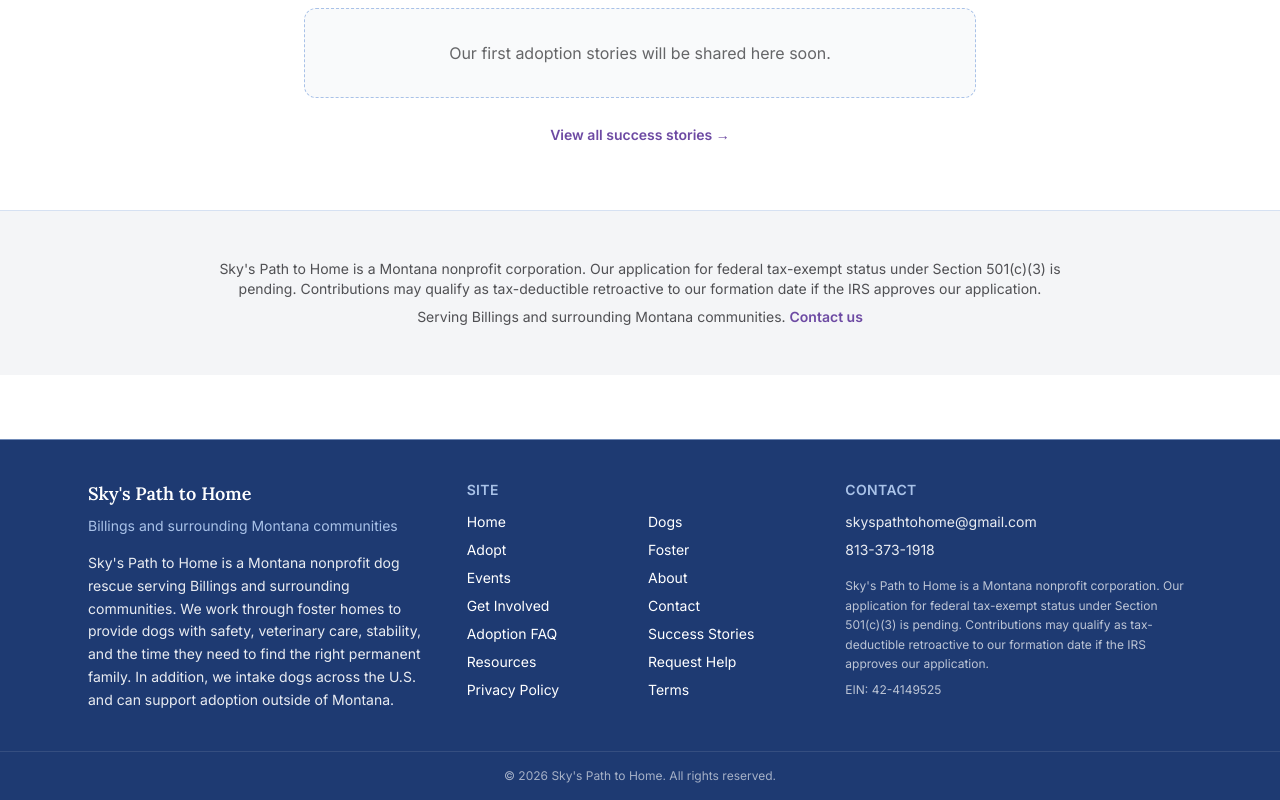
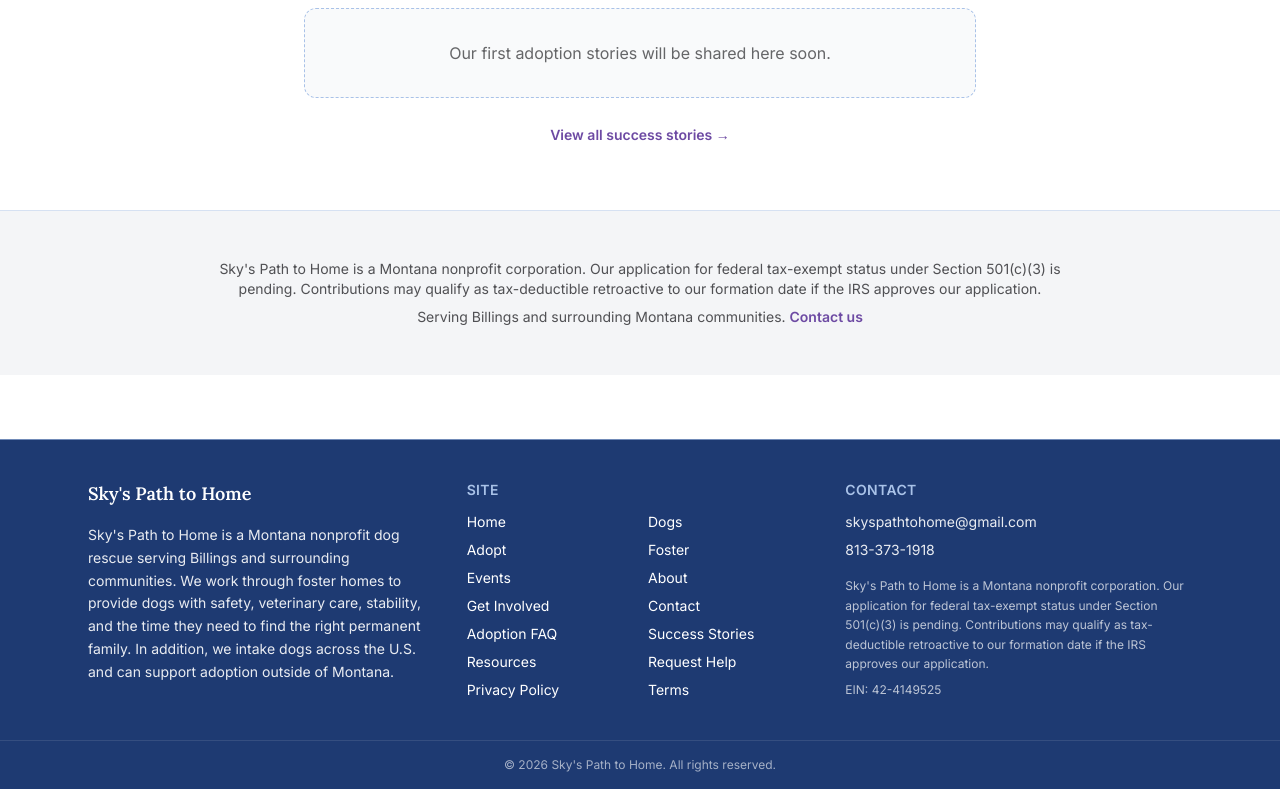
Before and after one commit to gregorytrent11/sky-path-website, a Next.js app: page / in a window 1280 px wide. Shown: the part 2464-3264 px from the top of the page. Built offline with nearby package versions, Linux system fonts and the light colour scheme; no server answers.

Commit message:
Remove redundant service-area line from footer
The paragraph directly below already states "serving Billings and
surrounding communities".

Co-Authored-By: Claude Sonnet 5 <noreply@anthropic.com>

```diff
--- a/components/layout/Footer.tsx
+++ b/components/layout/Footer.tsx
@@ -7,7 +7,6 @@ export default function Footer() {
       <div className="mx-auto grid max-w-6xl gap-8 px-4 py-10 sm:px-6 md:grid-cols-3">
         <div>
           <p className="font-heading text-lg font-semibold">{siteConfig.orgName}</p>
-          <p className="mt-2 text-sm text-brand-soft-blue">{siteConfig.serviceArea}</p>
           <p className="mt-4 text-sm leading-relaxed text-brand-white/90">
             {siteConfig.shortDescription}
           </p>
```
